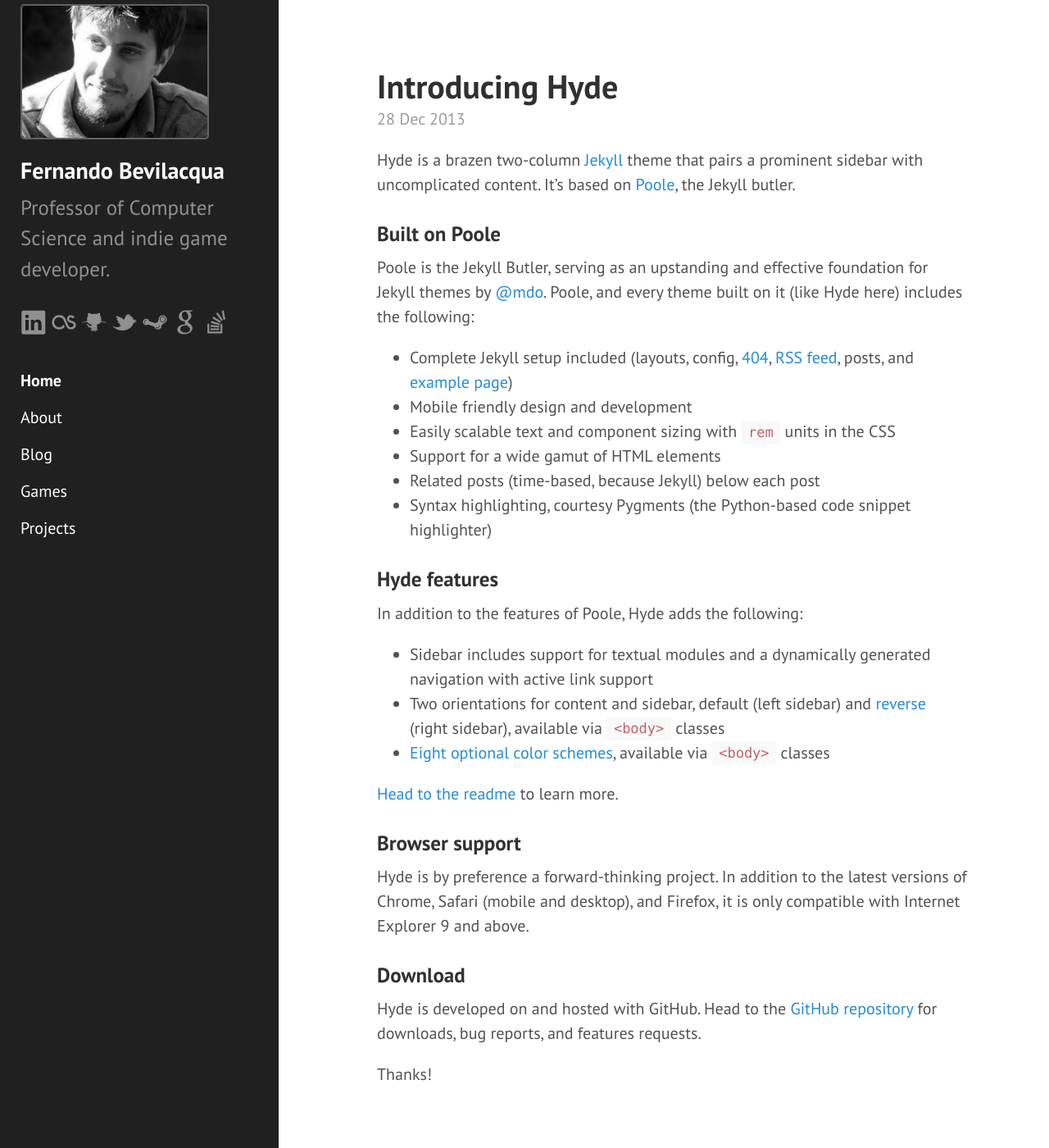
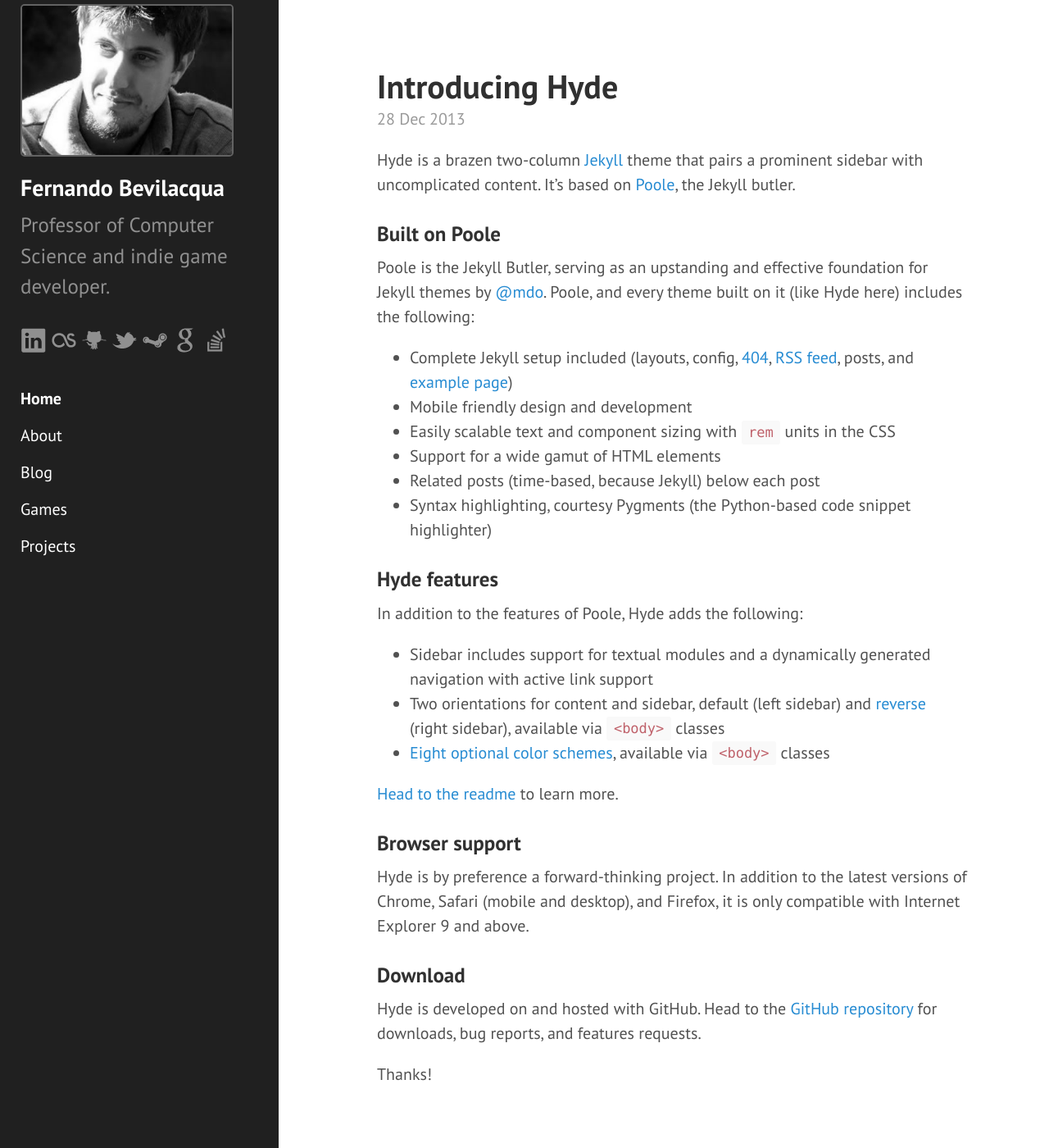
Before and after one commit to Dovyski/dovyski.github.io, a Jekyll site: the page built from index.html, in a window 1280 px wide and 1400 px high. Shown: the whole window at 82% size. Built offline with Jekyll 4.4.1, drawn with Linux system fonts in a browser that asks for light colours; Markdown is read by kramdown in place of the engine named in the settings; the list of posts is cut into pages by our own code.

Commit message:
More adjustments

```diff
--- a/_config.yml
+++ b/_config.yml
@@ -1,5 +1,4 @@
 # Dependencies
-markdown:         redcarpet
 highlighter:      pygments
 
 # Permalinks
--- a/public/css/hyde.css
+++ b/public/css/hyde.css
@@ -88,7 +88,7 @@
 }
 
 .sidebar-about img.profile {
-    width: 230px;
+    width: 260px;
     height: auto;
     border: 2px solid #626262;
 }
```
